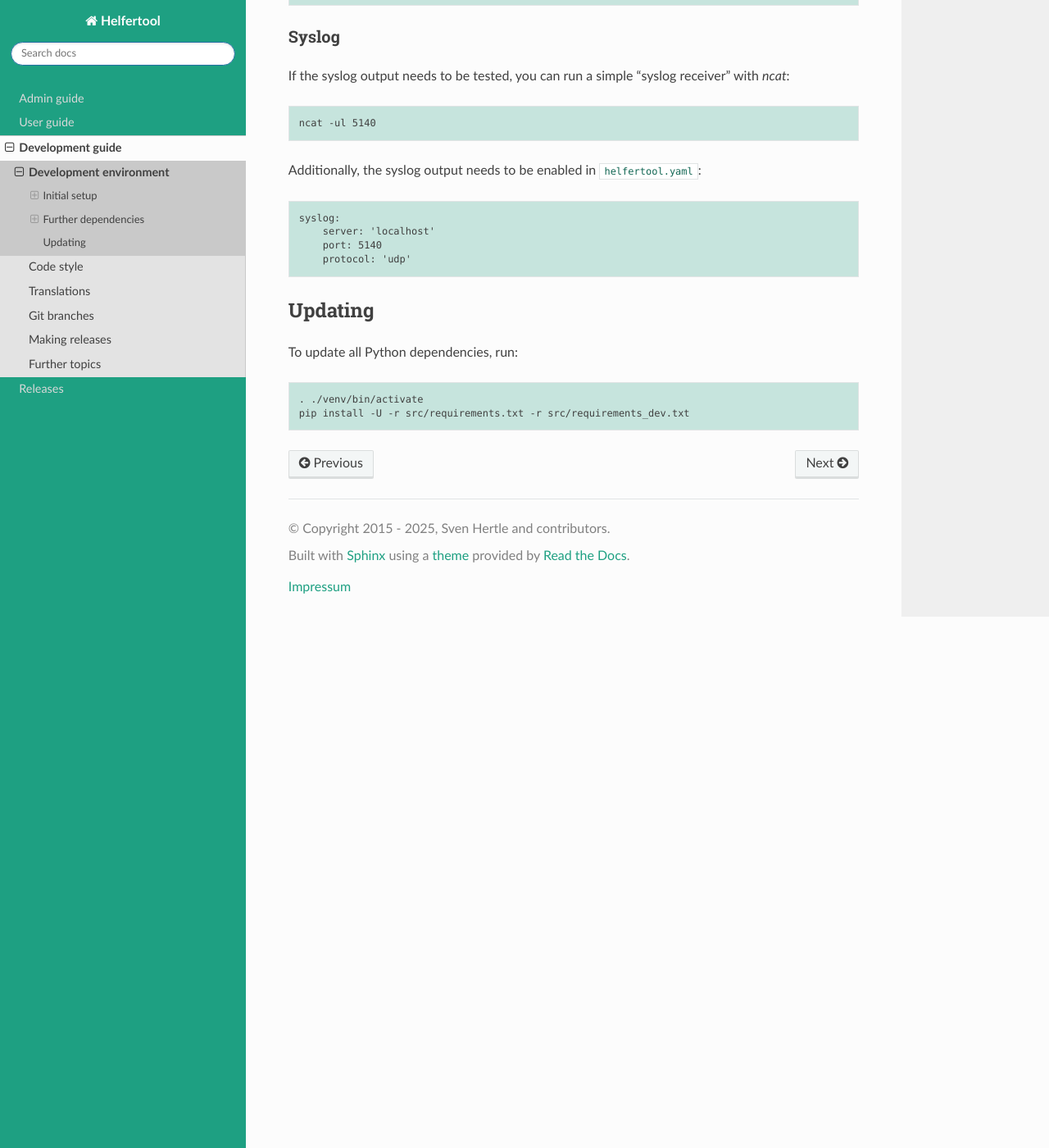
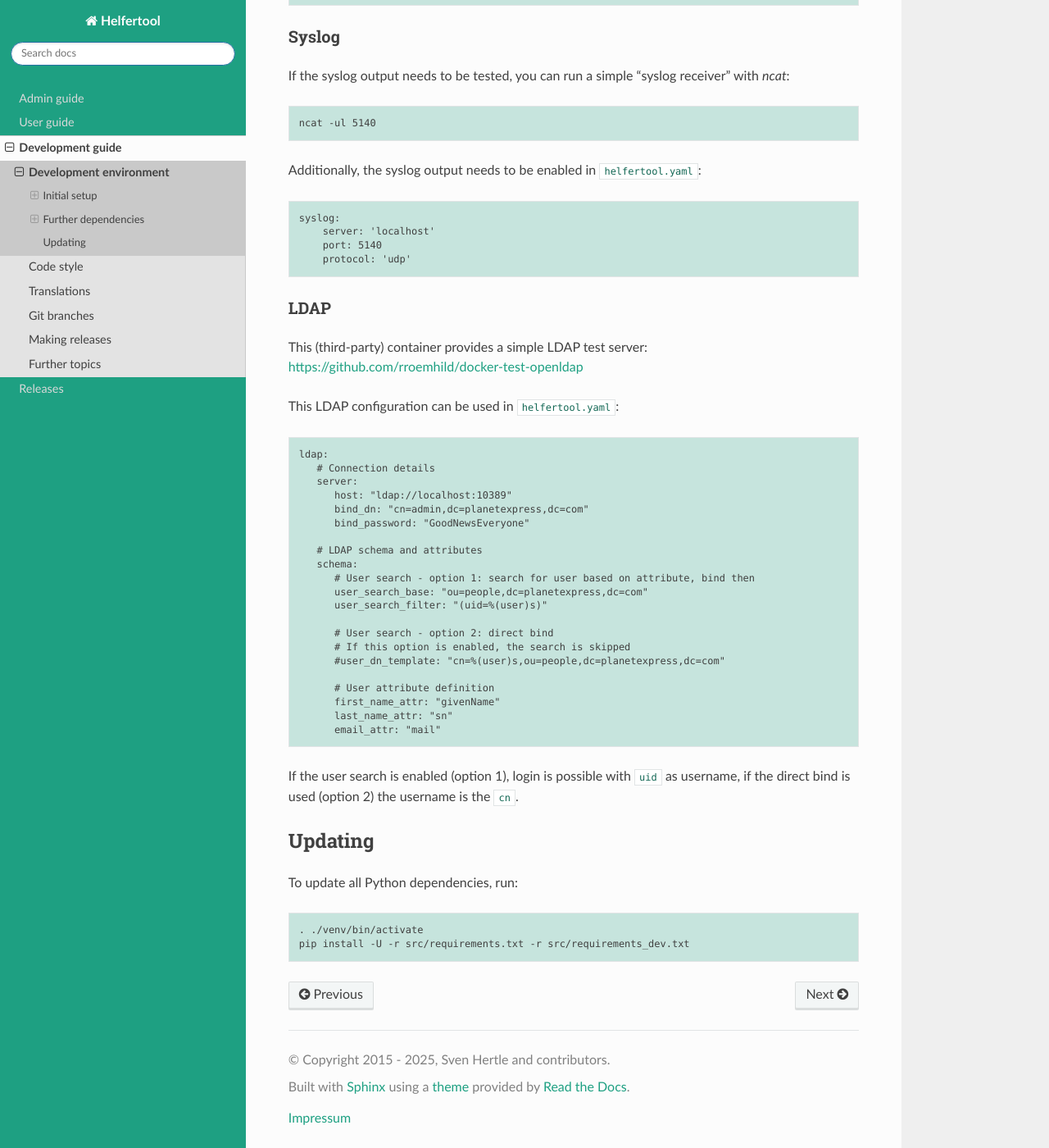
Before and after one commit to helfertool/docs, a Sphinx documentation site: the page built from source/development/environment.rst, in a window 1280 px wide and 1400 px high, scrolled down 4115 px. Shown: the whole window at 82% size. Built offline with Sphinx 7.4.7 and the Read the Docs theme 3.1.0, drawn with Linux system fonts in a browser that asks for light colours.

```diff
--- a/source/admin/versions.rst
+++ b/source/admin/versions.rst
@@ -40,7 +40,7 @@ Latest release
 +-----------------+--------------------------------------------+------------------+
 | Relase series   | Latest release                             | Release date     |
 +=================+============================================+==================+
-| 3.2.x           | :ref:`3.2.3 <changelog-3-2-3>`             | 2024-04-09       |
+| 3.3.x           | :ref:`3.3.0 <changelog-3-3-0>`             | 2025-03-16       |
 +-----------------+--------------------------------------------+------------------+
 
 .. _versions_tags:
--- a/source/development/environment.rst
+++ b/source/development/environment.rst
@@ -224,6 +224,39 @@ Additionally, the syslog output needs to be enabled in ``helfertool.yaml``:
        port: 5140
        protocol: 'udp'
 
+LDAP
+^^^^
+
+This (third-party) container provides a simple LDAP test server: https://github.com/rroemhild/docker-test-openldap
+
+This LDAP configuration can be used in ``helfertool.yaml``:
+
+.. code-block:: none
+
+   ldap:
+      # Connection details
+      server:
+         host: "ldap://localhost:10389"
+         bind_dn: "cn=admin,dc=planetexpress,dc=com"
+         bind_password: "GoodNewsEveryone"
+
+      # LDAP schema and attributes
+      schema:
+         # User search - option 1: search for user based on attribute, bind then
+         user_search_base: "ou=people,dc=planetexpress,dc=com"
+         user_search_filter: "(uid=%(user)s)"
+
+         # User search - option 2: direct bind
+         # If this option is enabled, the search is skipped
+         #user_dn_template: "cn=%(user)s,ou=people,dc=planetexpress,dc=com"
+
+         # User attribute definition
+         first_name_attr: "givenName"
+         last_name_attr: "sn"
+         email_attr: "mail"
+
+If the user search is enabled (option 1), login is possible with ``uid`` as username, if the direct bind is used (option 2) the username is the ``cn``.
+
 Updating
 --------
 
--- a/source/releases/history.rst
+++ b/source/releases/history.rst
@@ -9,6 +9,8 @@ Details about relases and versions can be found in the :ref:`admin guide <versio
 +-----------------+--------------------------------------------+------------------+
 | Relase series   | Latest release                             | Release date     |
 +=================+============================================+==================+
+| 3.3.x           | :ref:`3.3.0 <changelog-3-3-0>`             | 2025-03-16       |
++-----------------+--------------------------------------------+------------------+
 | 3.2.x           | :ref:`3.2.3 <changelog-3-2-3>`             | 2024-04-09       |
 +-----------------+--------------------------------------------+------------------+
 | 3.1.x           | :ref:`3.1.2 <changelog-3-1-2>`             | 2022-07-25       |
```
Also changed, not shown: source/admin/configuration.rst (+32 -18 lines), source/releases/changelog.rst (+15 -0 lines).
